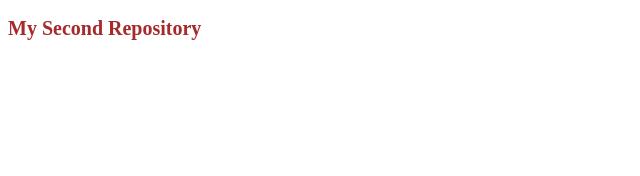
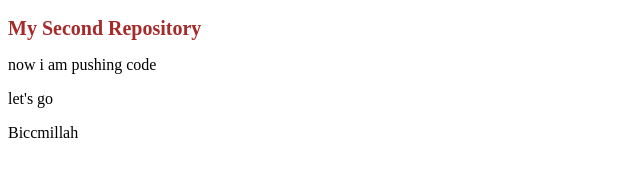
Before and after one commit to Nahiduzzamann/my-secind-repo, a plain HTML site: page index.html in a window 1280 px wide. Shown: the whole page, without its empty margins (0-640 px from the left). Drawn offline with Linux system fonts and the light colour scheme.

Commit message:
added description

```diff
--- a/index.html
+++ b/index.html
@@ -9,5 +9,8 @@
 <body>
     <h2 style="font-size: 20px;
     color: brown;">My Second Repository</h2>
+    <p>now i am pushing code</p>
+    <p>let's go</p>
+    <p>Biccmillah</p>
 </body>
 </html>
```
